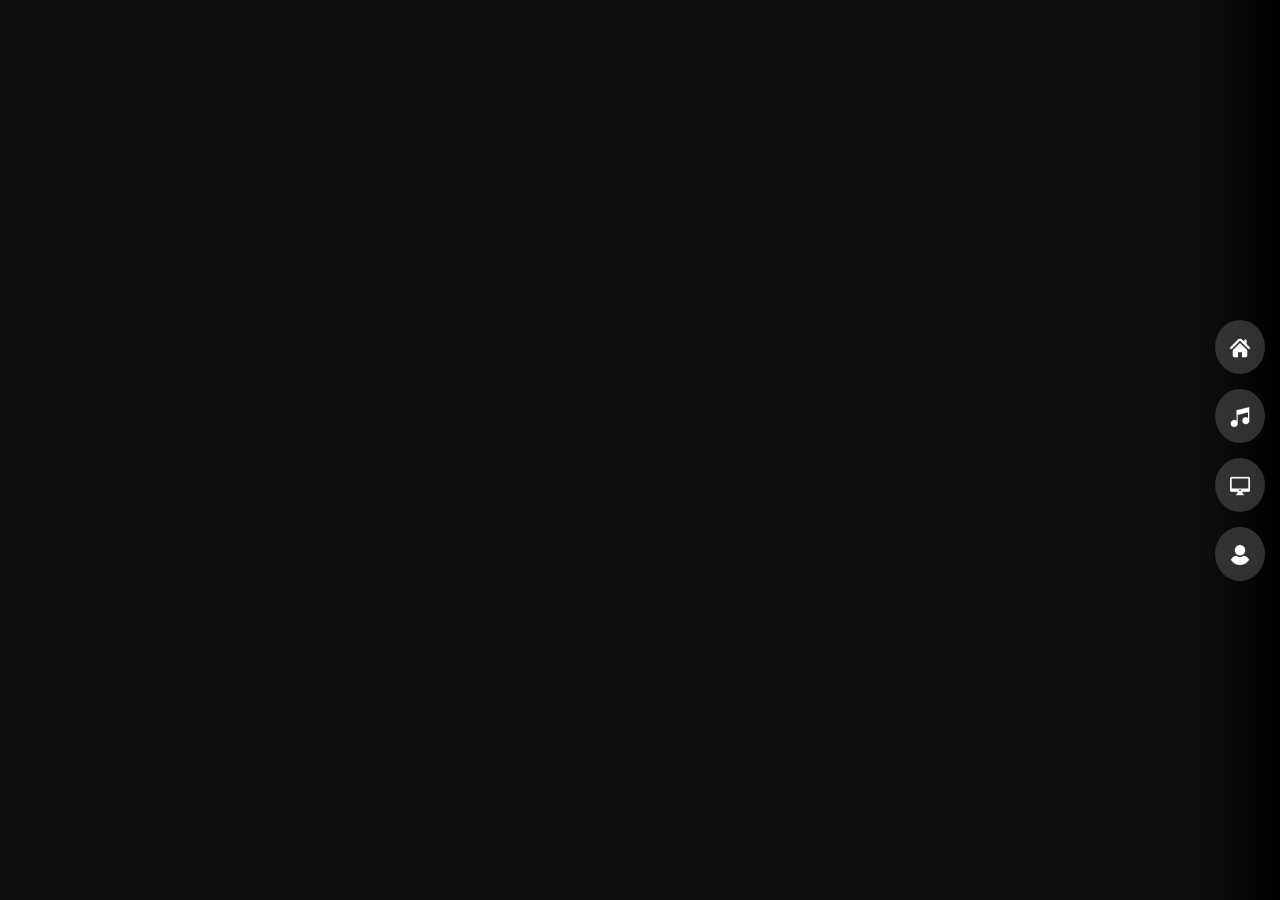
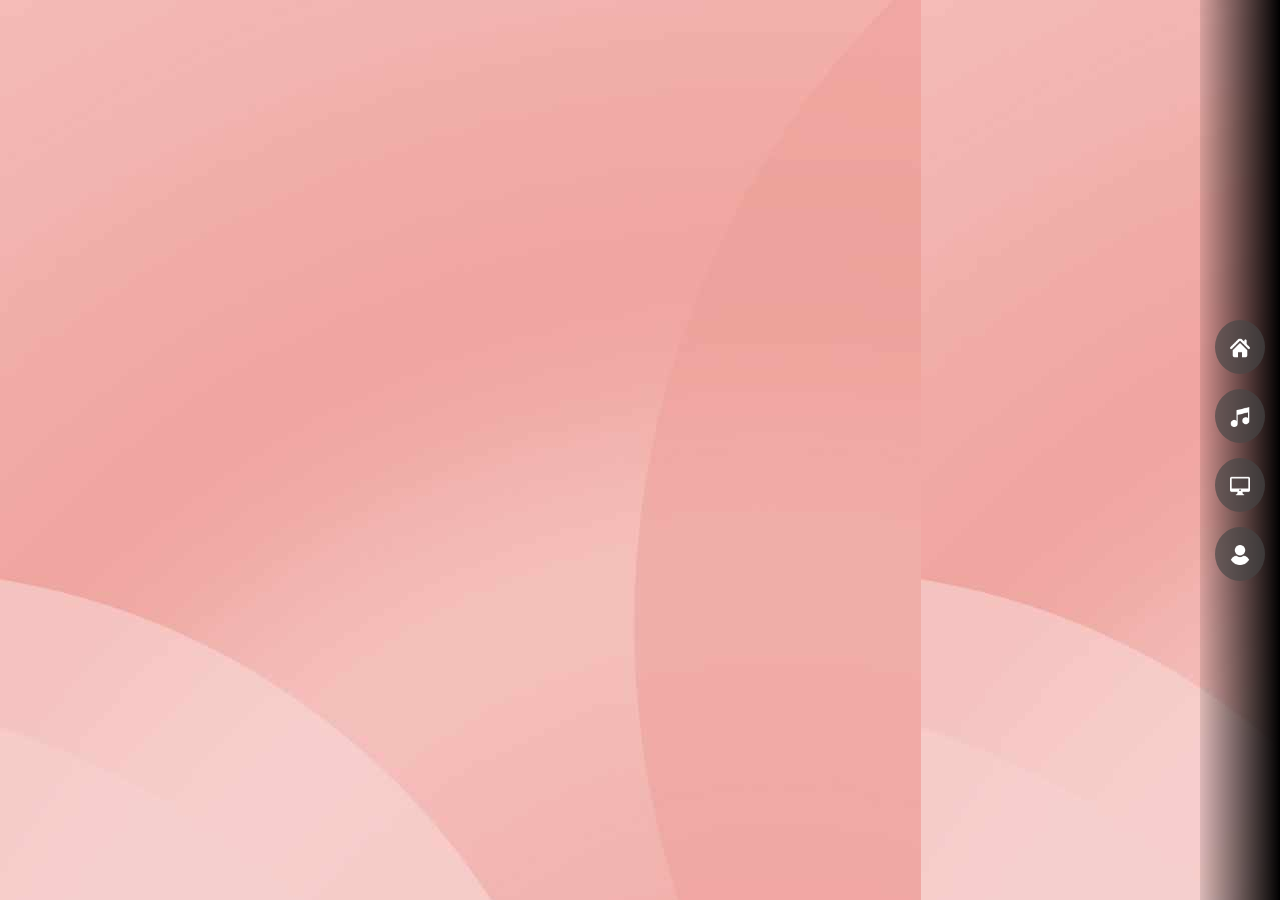
Before and after one commit to lleeoochen/lleeoochen.github.io-jekyll, a Jekyll site: the page built from html/photography.html, in a window 1280 px wide. Built offline with Jekyll 4.4.1, drawn with Linux system fonts in a browser that asks for light colours; nearby versions of some CDN libraries; a script that is not in the unit is left out.

Commit message:
Added backgorund

```diff
--- a/css/main.scss
+++ b/css/main.scss
@@ -36,6 +36,7 @@ body {
   width: 100vw;
   display: flex;
   flex-direction: row;
+  background-image: url("/assets/background.jpg") !important;
 
   .container-main-outer {
     height: 100%;
--- a/js/theme.js
+++ b/js/theme.js
@@ -1,6 +1,6 @@
 $(function() {
 	const isDarkTheme = localStorage.getItem('isDarkTheme') !== 'false';
-	$('body').toggleClass('dark', isDarkTheme);
+	// $('body').toggleClass('dark', isDarkTheme);
 	$('body').toggleClass('hidden', false);
 });
 
```
Also changed, not shown: assets/background.jpg (added).
